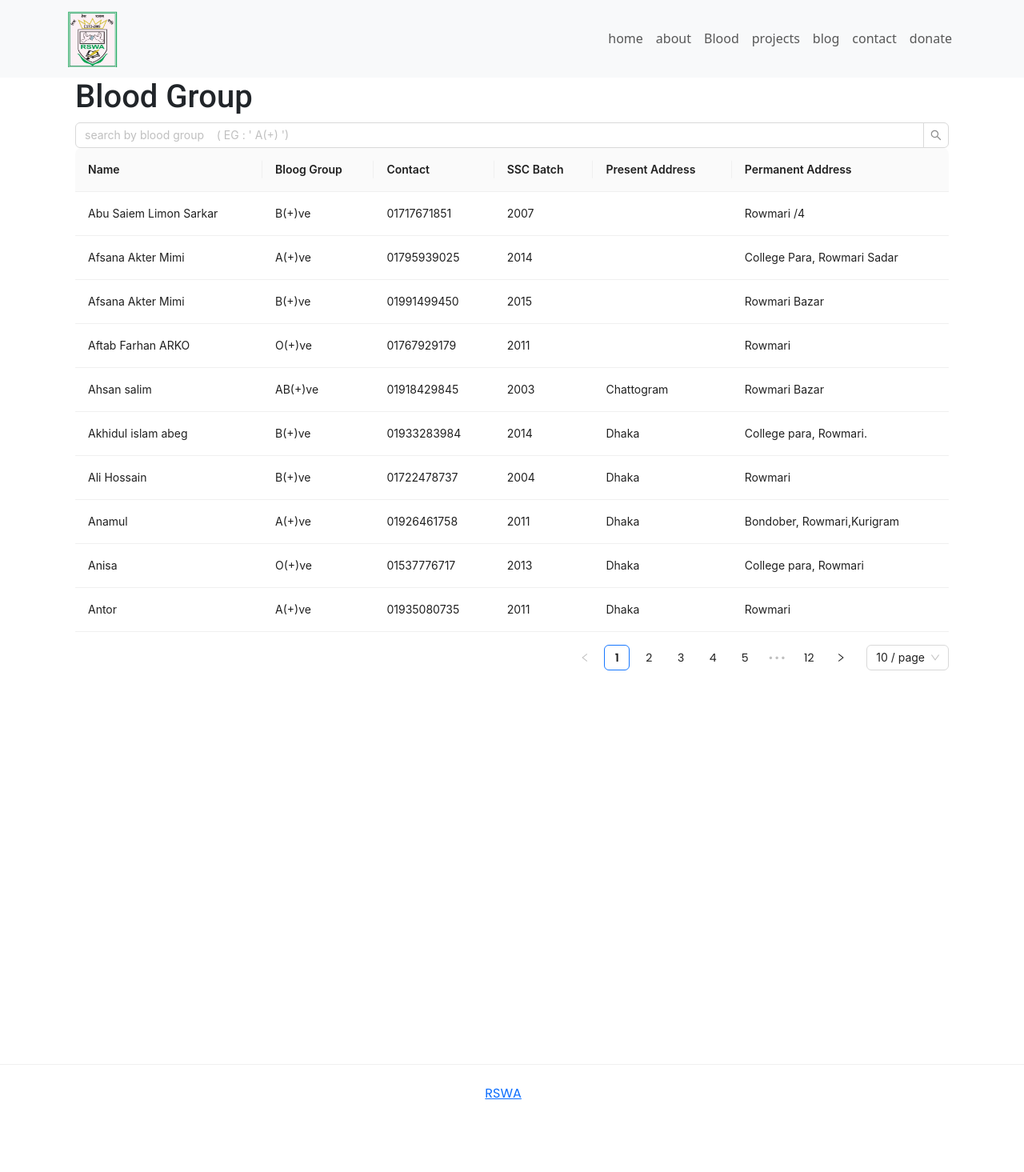
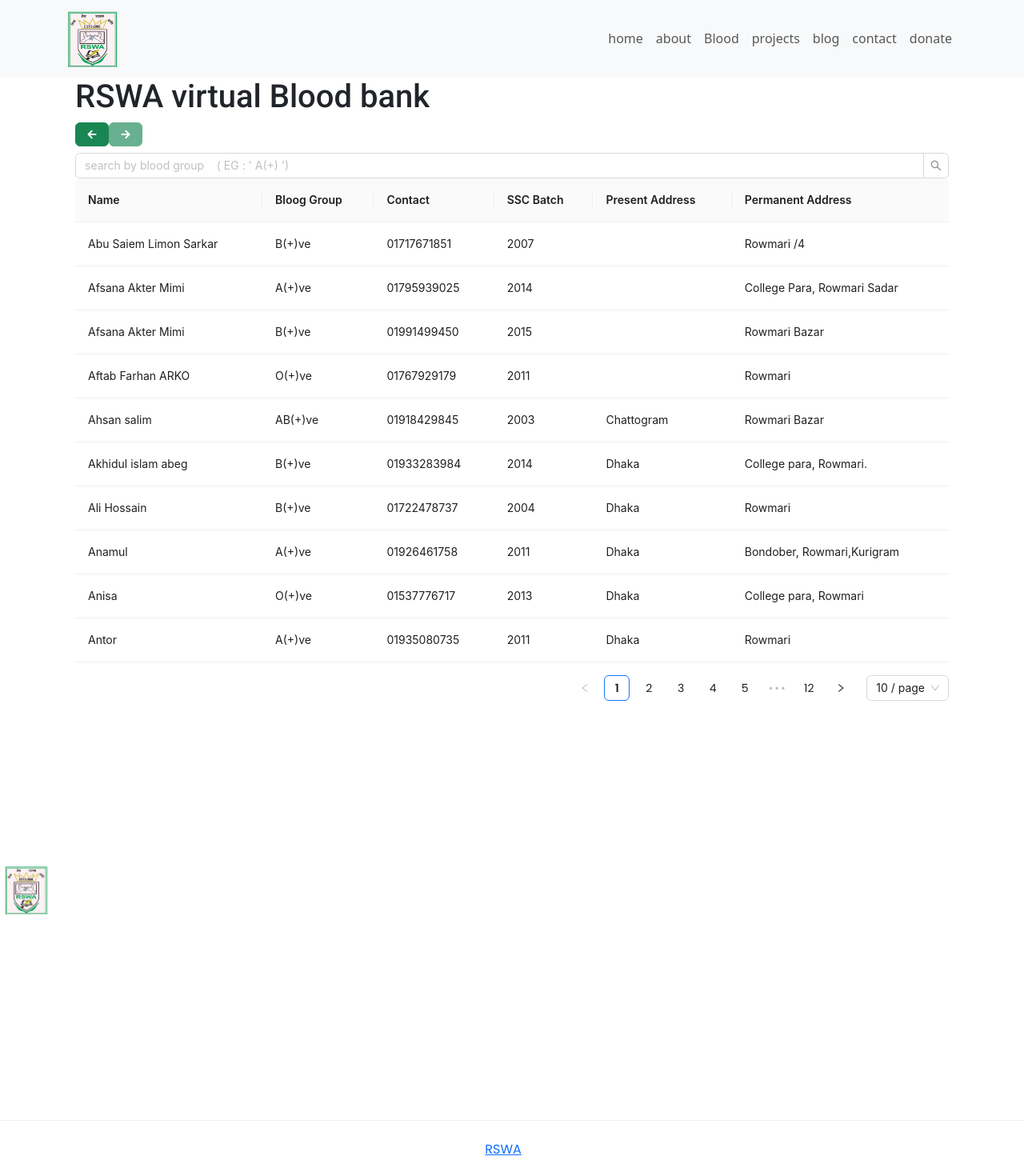
Before and after one commit to ashiful2002/rswa, a React (Vite) app: page /blood in a window 1280 px wide. Shown: the whole page at 80% size. Before the commit the page ends 1395 px from the top, so only its background shows below. Built offline with nearby package versions, Linux system fonts and the light colour scheme.

Commit message:
added query

```diff
--- a/src/Components/SearchTable.jsx
+++ b/src/Components/SearchTable.jsx
@@ -1,13 +1,33 @@
 import React, { useState } from "react";
 import { Input, Table } from "antd";
+import { IoMdArrowRoundBack } from "react-icons/io";
+import { IoMdArrowRoundForward } from "react-icons/io";
 
 import { bloodGroupData } from "../constants/BloodGropuData";
+import { useNavigate } from "react-router-dom";
+import { Button } from "react-bootstrap";
+import { ButtonGroup } from "react-bootstrap";
 
 const SearchTable = () => {
+  const navigate = useNavigate();
   const [searchedValue, setsearchBloogG] = useState("");
   return (
     <div className="container  mx-auto ">
-      <h1 className="pageTitle">Blood Group</h1>
+      <h1 className="pageTitle">RSWA virtual Blood bank</h1>
+      <div className="flex items-center justify-between">
+        <Button
+          className="mb-2"
+          variant="success"
+          onClick={() => navigate("/")}
+        >
+          {" "}
+          <IoMdArrowRoundBack className="font-extrabold" />
+        </Button>
+        <Button className="mb-2 cursor-wait" disabled variant="success">
+          {" "}
+          <IoMdArrowRoundForward className="font-extrabold" />
+        </Button>
+      </div>
       <div className=" ">
         <Input.Search
           className=""
--- a/src/Layout/Footer.jsx
+++ b/src/Layout/Footer.jsx
@@ -1,5 +1,6 @@
 import React from "react";
 
+import logo from '../assets/logo.png'
 import SocialSection from "./SocialSection";
 import { Divider } from "antd";
 import { FaUpLong } from "react-icons/fa6";
@@ -28,10 +29,12 @@ const Footer = () => {
           <h6 className="font-thin text-sm mb-4 mt-8">Quick Contact</h6>
           <div className="flex justify-between items-center">
             <div className="">
-              <h4>RSWA helpline</h4>
+              {/* <h4>RSWA</h4> */}
+              <div className="allCenter">
+              <img src={logo} width={60} alt="rswa" className="mb-2" />
+              </div>
               <p className="text-sm text-justify">
-                please feel free to contact us if you have any suggestion or
-                avdice
+              please feel free to contact us if you have any Query
               </p>
             </div>
             <div>
```
